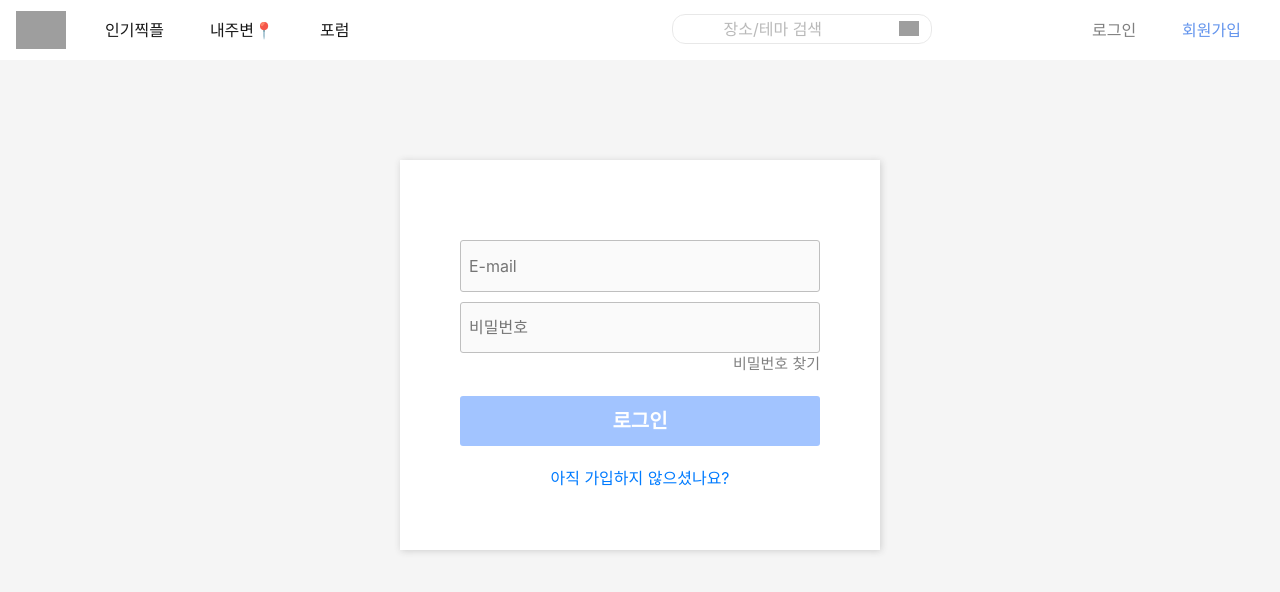
After one commit to curious-curie/zzikproject, a Django app: page /login/ in a window 1280 px wide. The commit adds this page. Shown: the top 592 px of the page. Run offline with Django 3.2, Linux system fonts and the light colour scheme; some libraries are stand-ins or nearby versions; some web fonts are replaced; grey boxes are pictures that could not be loaded.

Commit message:
로그인/회원가입 프론트 구현

```diff
--- /dev/null
+++ b/zzikplace/static/zzikplace/accounts-style.css
@@ -0,0 +1,69 @@
+@import url(//cdn.rawgit.com/hiun/NanumSquare/master/nanumsquare.css);
+
+
+.login-box__wrapper{
+    position: absolute;
+    top:20%;
+    left: 50%;
+    width: 480px;
+    margin-left: -240px;
+    background-color: white;
+    box-shadow:1px 1px 7px #cecece;
+}
+
+.login-box{
+    width: 360px;
+    margin: 70px 60px 60px 60px;
+}
+
+.login-box__form__input{
+    margin-top: 10px;
+    width:100%;
+    padding: .8em .5em;
+    border: 1px solid rgb(191, 191, 191);
+    background-color:rgb(250, 250, 250);
+    border-radius: 3px;
+
+}
+
+.login-box__form__submit{
+    width:100%;
+    margin-top: 20px;
+    padding: .5em .5em;
+    background-color:rgb(139, 182, 255);
+    opacity: 0.8;
+    border: none;
+    border-radius: 3px;
+    color: white;
+    font-weight: bold;
+    font-size: 20px;
+}
+
+.login-box__text{
+    text-align: center;
+    font-size: 16px;
+    margin-top: 20px;
+    text-decoration: none;
+}
+
+.login-box__form__text{
+    text-align: right;
+    font-size:15px;
+
+
+}
+
+.signup-box__form__input{
+    width:100%;
+    padding: .8em .5em;
+    border: 1px solid rgb(191, 191, 191);
+    background-color:rgb(250, 250, 250);
+    border-radius: 3px;
+    margin-bottom: 20px;
+    margin-top: 5px;
+}
+
+*:focus {
+    outline: none;
+    border: 1px solid rgb(139, 182, 255);
+}
--- a/zzikplace/static/zzikplace/style.css
+++ b/zzikplace/static/zzikplace/style.css
@@ -113,3 +113,8 @@ body {
     border-radius: 15px;
     margin-left: 300px;
 }
+
+*:focus {
+    outline: none;
+    border: 1px solid rgb(150, 150, 150);
+}
--- a/zzikplace/templates/base.html
+++ b/zzikplace/templates/base.html
@@ -71,10 +71,10 @@
 
   <ul class="navbar-nav">
     <li class="nav-item">
-        <a class="nav-link" href="login">로그인</a>
+        <a class="nav-link" href="/login">로그인</a>
     </li>
     <li class="nav-item">
-        <a class="nav-link" href="join"><font color = "CornFlowerBlue">회원가입</font></a>
+        <a class="nav-link" href="/signup"><font color = "CornFlowerBlue">회원가입</font></a>
      </li>
      </ul>
   </div>
--- a/zzikplace/templates/zzikplace/index.html
+++ b/zzikplace/templates/zzikplace/index.html
@@ -5,7 +5,7 @@
 {% block content %}
 
 
-<link  rel="stylesheet"  href="{% static 'zzikplace/style.css' %}"/>
+<link rel="stylesheet"  href="{% static 'zzikplace/style.css' %}"/>
 
 <div class = "container">
     <img src ="https://user-images.githubusercontent.com/47528556/60066135-3b980e00-9741-11e9-8017-45112bccd183.png" style="width:100%; margin-top: 2px;">
--- /dev/null
+++ b/zzikplace/templates/zzikplace/login.html
@@ -0,0 +1,24 @@
+{% extends 'base.html' %}
+{% load staticfiles%}
+{% block content %}
+
+<link rel="stylesheet"  href="{% static 'zzikplace/accounts-style.css' %}"/>
+
+<div class = "login-box__wrapper">
+    <div class = "login-box">
+    {% comment %} 나중에 헤더 추가하기 {% endcomment %}
+    <form method="POST" action="#" class ="login-box__form">
+        {% csrf_token %}
+        <input name="username" autocomplete=off type="text" focus = "autofocus" placeholder = "E-mail" value="" class = "login-box__form__input">
+        <input name="password" type="password" focus = "autofocus" placeholder = "비밀번호" value "" class = "login-box__form__input">
+        <div class="login-box__form__text"><a href="#" style = "text-decoration:none; color:gray;"> 비밀번호 찾기 </a></div>
+        <input type="submit" value="로그인" class = "login-box__form__submit">
+    </form>
+    <div class = "login-box__text">
+    <a href="/signup" style="text-decoration: none;">아직 가입하지 않으셨나요?</a>
+    </div>
+    </div>
+</div>
+
+
+{% endblock content %}
--- a/zzikplace/urls.py
+++ b/zzikplace/urls.py
@@ -6,7 +6,6 @@ app_name = 'zzikplace'
 
 urlpatterns = [
     path('', views.index, name='index'),
-    path('join', views.join, name='join'),
+    path('signup', views.signup, name='signup'),
     path('login', views.login, name='login'),
-    path('show', views.show, name='show'),
 ]
--- a/zzikplace/views.py
+++ b/zzikplace/views.py
@@ -3,3 +3,9 @@ from django.views.generic.base import TemplateView
 
 def index(request):
     return render(request, 'zzikplace/index.html')
+
+def login(request):
+    return render(request, 'zzikplace/login.html')
+
+def signup(request):
+    return render(request, 'zzikplace/signup.html')
--- a/zzikproject/urls.py
+++ b/zzikproject/urls.py
@@ -25,4 +25,6 @@ from django.conf.urls.static import static
 urlpatterns = [
     path('admin/', admin.site.urls),
     path('', zzikplace.views.index, name='index'),
+    path('login/', zzikplace.views.login, name='login'),
+    path('signup/', zzikplace.views.signup, name='signup'),
 ]
```
Also changed, not shown: zzikplace/templates/zzikplace/findpw.html (added, +21 -0 lines), zzikplace/templates/zzikplace/signup.html (added, +28 -0 lines).
